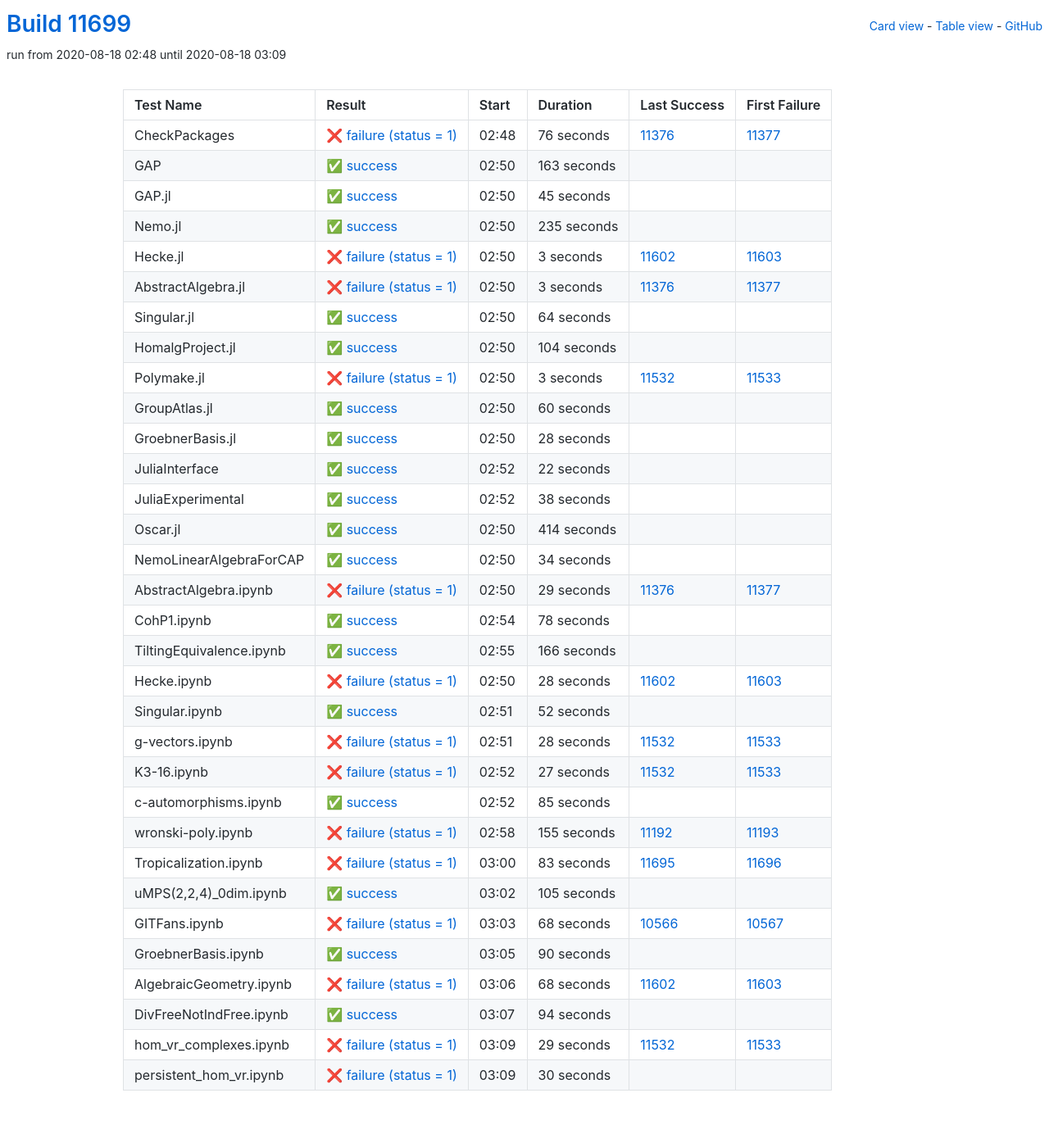
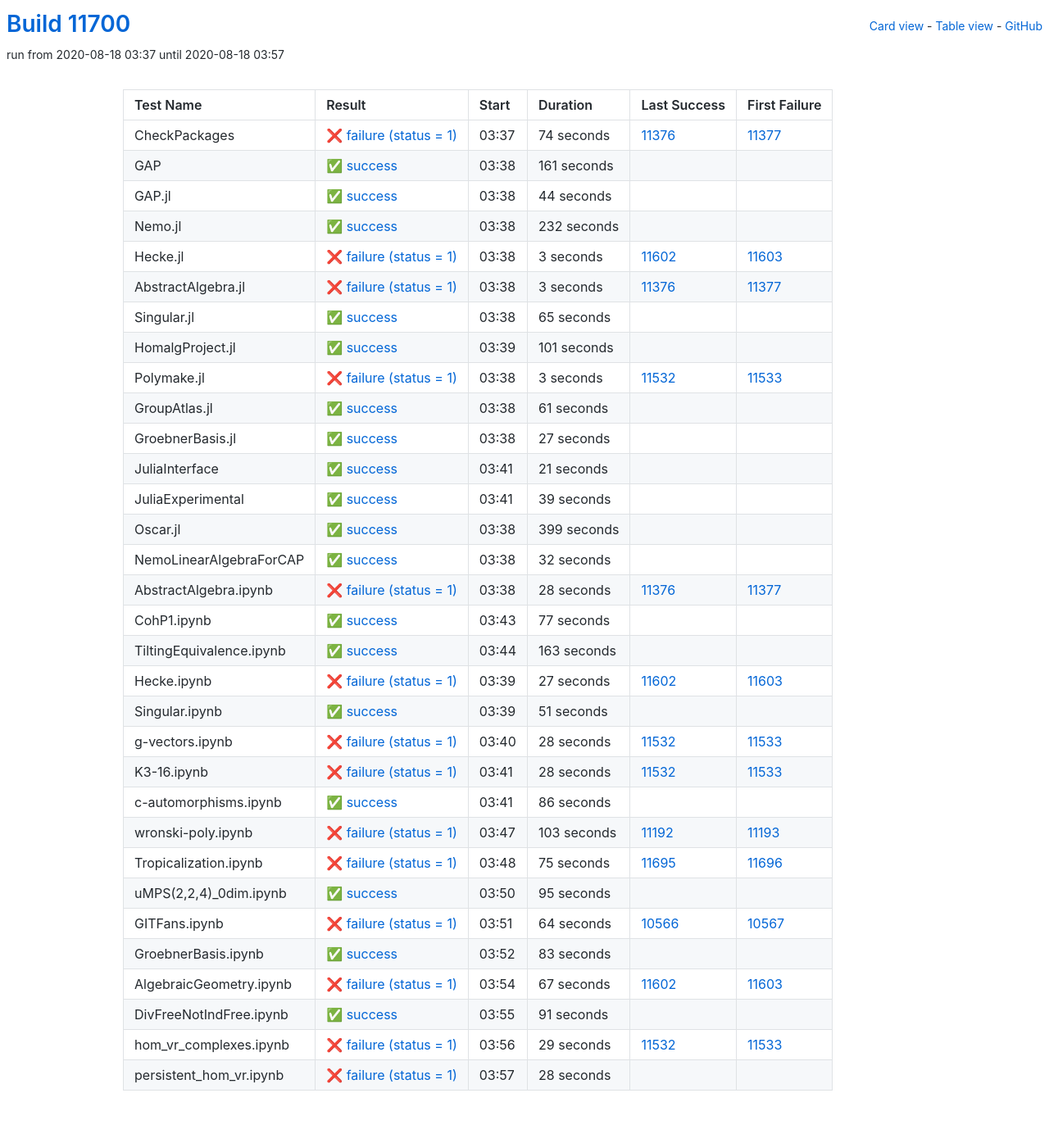
Before and after one commit to oscar-system/oscar-ci-status, a Jekyll site: the page built from table.html, in a window 1280 px wide. Shown: the whole page at 82% size. Built offline with Jekyll 4.4.1, drawn with Linux system fonts in a browser that asks for light colours.

Commit message:
Build #11700

```diff
--- a/_data/ci.yml
+++ b/_data/ci.yml
@@ -1,6 +1,6 @@
 ---
-build: 11699
-build_url: https://oscarci.mathematik.uni-kl.de/job/oscar/11699/
+build: 11700
+build_url: https://oscarci.mathematik.uni-kl.de/job/oscar/11700/
 job: oscar
 organization: oscar-system
 repo: oscar-ci-status
@@ -8,56 +8,56 @@
 tests:
 - name: CheckPackages
   id: checkpackages
-  log: https://oscarci.mathematik.uni-kl.de/job/oscar/11699/artifact/logs/build-11699/CheckPackages.log
-  start: 2020-08-18 02:48
+  log: https://oscarci.mathematik.uni-kl.de/job/oscar/11700/artifact/logs/build-11700/CheckPackages.log
+  start: 2020-08-18 03:37
   success: false
   exitcode: 1
   status: failure
-  duration: 76
+  duration: 74
   last_success: 11376
   last_success_url: https://oscarci.mathematik.uni-kl.de/job/oscar/11376/
   first_failure: 11377
   first_failure_url: https://oscarci.mathematik.uni-kl.de/job/oscar/11377/
 - name: GAP
   id: gap
-  log: https://oscarci.mathematik.uni-kl.de/job/oscar/11699/artifact/logs/build-11699/GAP.log
-  start: 2020-08-18 02:50
+  log: https://oscarci.mathematik.uni-kl.de/job/oscar/11700/artifact/logs/build-11700/GAP.log
+  start: 2020-08-18 03:38
   success: true
   exitcode: 0
   status: success
-  duration: 163
+  duration: 161
   last_success: false
   last_success_url:
   first_failure: false
   first_failure_url:
 - name: GAP.jl
   id: gap-jl
-  log: https://oscarci.mathematik.uni-kl.de/job/oscar/11699/artifact/logs/build-11699/GAP.jl.log
-  start: 2020-08-18 02:50
+  log: https://oscarci.mathematik.uni-kl.de/job/oscar/11700/artifact/logs/build-11700/GAP.jl.log
+  start: 2020-08-18 03:38
   success: true
   exitcode: 0
   status: success
-  duration: 45
+  duration: 44
   last_success: false
   last_success_url:
   first_failure: false
   first_failure_url:
 - name: Nemo.jl
   id: nemo-jl
-  log: https://oscarci.mathematik.uni-kl.de/job/oscar/11699/artifact/logs/build-11699/Nemo.jl.log
-  start: 2020-08-18 02:50
+  log: https://oscarci.mathematik.uni-kl.de/job/oscar/11700/artifact/logs/build-11700/Nemo.jl.log
+  start: 2020-08-18 03:38
   success: true
   exitcode: 0
   status: success
-  duration: 235
+  duration: 232
   last_success: false
   last_success_url:
   first_failure: false
   first_failure_url:
 - name: Hecke.jl
   id: hecke-jl
-  log: https://oscarci.mathematik.uni-kl.de/job/oscar/11699/artifact/logs/build-11699/Hecke.jl.log
-  start: 2020-08-18 02:50
+  log: https://oscarci.mathematik.uni-kl.de/job/oscar/11700/artifact/logs/build-11700/Hecke.jl.log
+  start: 2020-08-18 03:38
   success: false
   exitcode: 1
   status: failure
@@ -68,8 +68,8 @@
   first_failure_url: https://oscarci.mathematik.uni-kl.de/job/oscar/11603/
 - name: AbstractAlgebra.jl
   id: abstractalgebra-jl
-  log: https://oscarci.mathematik.uni-kl.de/job/oscar/11699/artifact/logs/build-11699/AbstractAlgebra.jl.log
-  start: 2020-08-18 02:50
+  log: https://oscarci.mathematik.uni-kl.de/job/oscar/11700/artifact/logs/build-11700/AbstractAlgebra.jl.log
+  start: 2020-08-18 03:38
   success: false
   exitcode: 1
   status: failure
@@ -80,32 +80,32 @@
   first_failure_url: https://oscarci.mathematik.uni-kl.de/job/oscar/11377/
 - name: Singular.jl
   id: singular-jl
-  log: https://oscarci.mathematik.uni-kl.de/job/oscar/11699/artifact/logs/build-11699/Singular.jl.log
-  start: 2020-08-18 02:50
+  log: https://oscarci.mathematik.uni-kl.de/job/oscar/11700/artifact/logs/build-11700/Singular.jl.log
+  start: 2020-08-18 03:38
   success: true
   exitcode: 0
   status: success
-  duration: 64
+  duration: 65
   last_success: false
   last_success_url:
   first_failure: false
   first_failure_url:
 - name: HomalgProject.jl
   id: homalgproject-jl
-  log: https://oscarci.mathematik.uni-kl.de/job/oscar/11699/artifact/logs/build-11699/HomalgProject.jl.log
-  start: 2020-08-18 02:50
+  log: https://oscarci.mathematik.uni-kl.de/job/oscar/11700/artifact/logs/build-11700/HomalgProject.jl.log
+  start: 2020-08-18 03:39
   success: true
   exitcode: 0
   status: success
-  duration: 104
+  duration: 101
   last_success: false
   last_success_url:
   first_failure: false
   first_failure_url:
 - name: Polymake.jl
   id: polymake-jl
-  log: https://oscarci.mathematik.uni-kl.de/job/oscar/11699/artifact/logs/build-11699/Polymake.jl.log
-  start: 2020-08-18 02:50
+  log: https://oscarci.mathematik.uni-kl.de/job/oscar/11700/artifact/logs/build-11700/Polymake.jl.log
+  start: 2020-08-18 03:38
   success: false
   exitcode: 1
   status: failure
@@ -116,140 +116,140 @@
   first_failure_url: https://oscarci.mathematik.uni-kl.de/job/oscar/11533/
 - name: GroupAtlas.jl
   id: groupatlas-jl
-  log: https://oscarci.mathematik.uni-kl.de/job/oscar/11699/artifact/logs/build-11699/GroupAtlas.jl.log
-  start: 2020-08-18 02:50
+  log: https://oscarci.mathematik.uni-kl.de/job/oscar/11700/artifact/logs/build-11700/GroupAtlas.jl.log
+  start: 2020-08-18 03:38
   success: true
   exitcode: 0
   status: success
-  duration: 60
+  duration: 61
   last_success: false
   last_success_url:
   first_failure: false
   first_failure_url:
 - name: GroebnerBasis.jl
   id: groebnerbasis-jl
-  log: https://oscarci.mathematik.uni-kl.de/job/oscar/11699/artifact/logs/build-11699/GroebnerBasis.jl.log
-  start: 2020-08-18 02:50
+  log: https://oscarci.mathematik.uni-kl.de/job/oscar/11700/artifact/logs/build-11700/GroebnerBasis.jl.log
+  start: 2020-08-18 03:38
   success: true
   exitcode: 0
   status: success
-  duration: 28
+  duration: 27
   last_success: false
   last_success_url:
   first_failure: false
   first_failure_url:
 - name: JuliaInterface
   id: juliainterface
-  log: https://oscarci.mathematik.uni-kl.de/job/oscar/11699/artifact/logs/build-11699/JuliaInterface.log
-  start: 2020-08-18 02:52
+  log: https://oscarci.mathematik.uni-kl.de/job/oscar/11700/artifact/logs/build-11700/JuliaInterface.log
+  start: 2020-08-18 03:41
   success: true
   exitcode: 0
   status: success
-  duration: 22
+  duration: 21
   last_success: false
   last_success_url:
   first_failure: false
   first_failure_url:
 - name: JuliaExperimental
   id: juliaexperimental
-  log: https://oscarci.mathematik.uni-kl.de/job/oscar/11699/artifact/logs/build-11699/JuliaExperimental.log
-  start: 2020-08-18 02:52
+  log: https://oscarci.mathematik.uni-kl.de/job/oscar/11700/artifact/logs/build-11700/JuliaExperimental.log
+  start: 2020-08-18 03:41
   success: true
   exitcode: 0
   status: success
-  duration: 38
+  duration: 39
   last_success: false
   last_success_url:
   first_failure: false
   first_failure_url:
 - name: Oscar.jl
   id: oscar-jl
-  log: https://oscarci.mathematik.uni-kl.de/job/oscar/11699/artifact/logs/build-11699/Oscar.jl.log
-  start: 2020-08-18 02:50
+  log: https://oscarci.mathematik.uni-kl.de/job/oscar/11700/artifact/logs/build-11700/Oscar.jl.log
+  start: 2020-08-18 03:38
   success: true
   exitcode: 0
   status: success
-  duration: 414
+  duration: 399
   last_success: false
   last_success_url:
   first_failure: false
   first_failure_url:
 - name: NemoLinearAlgebraForCAP
   id: nemolinearalgebraforcap
-  log: https://oscarci.mathematik.uni-kl.de/job/oscar/11699/artifact/logs/build-11699/NemoLinearAlgebraForCAP.log
-  start: 2020-08-18 02:50
+  log: https://oscarci.mathematik.uni-kl.de/job/oscar/11700/artifact/logs/build-11700/NemoLinearAlgebraForCAP.log
+  start: 2020-08-18 03:38
   success: true
   exitcode: 0
   status: success
-  duration: 34
+  duration: 32
   last_success: false
   last_success_url:
   first_failure: false
   first_failure_url:
 - name: AbstractAlgebra.ipynb
   id: abstractalgebra-ipynb
-  log: https://oscarci.mathematik.uni-kl.de/job/oscar/11699/artifact/logs/build-11699/AbstractAlgebra.ipynb.log
-  start: 2020-08-18 02:50
+  log: https://oscarci.mathematik.uni-kl.de/job/oscar/11700/artifact/logs/build-11700/AbstractAlgebra.ipynb.log
+  start: 2020-08-18 03:38
   success: false
   exitcode: 1
   status: failure
-  duration: 29
+  duration: 28
   last_success: 11376
   last_success_url: https://oscarci.mathematik.uni-kl.de/job/oscar/11376/
   first_failure: 11377
   first_failure_url: https://oscarci.mathematik.uni-kl.de/job/oscar/11377/
 - name: CohP1.ipynb
   id: cohp1-ipynb
-  log: https://oscarci.mathematik.uni-kl.de/job/oscar/11699/artifact/logs/build-11699/CohP1.ipynb.log
-  start: 2020-08-18 02:54
+  log: https://oscarci.mathematik.uni-kl.de/job/oscar/11700/artifact/logs/build-11700/CohP1.ipynb.log
+  start: 2020-08-18 03:43
   success: true
   exitcode: 0
   status: success
-  duration: 78
+  duration: 77
   last_success: false
   last_success_url:
   first_failure: false
   first_failure_url:
 - name: TiltingEquivalence.ipynb
   id: tiltingequivalence-ipynb
-  log: https://oscarci.mathematik.uni-kl.de/job/oscar/11699/artifact/logs/build-11699/TiltingEquivalence.ipynb.log
-  start: 2020-08-18 02:55
+  log: https://oscarci.mathematik.uni-kl.de/job/oscar/11700/artifact/logs/build-11700/TiltingEquivalence.ipynb.log
+  start: 2020-08-18 03:44
   success: true
   exitcode: 0
   status: success
-  duration: 166
+  duration: 163
   last_success: false
   last_success_url:
   first_failure: false
   first_failure_url:
 - name: Hecke.ipynb
   id: hecke-ipynb
-  log: https://oscarci.mathematik.uni-kl.de/job/oscar/11699/artifact/logs/build-11699/Hecke.ipynb.log
-  start: 2020-08-18 02:50
+  log: https://oscarci.mathematik.uni-kl.de/job/oscar/11700/artifact/logs/build-11700/Hecke.ipynb.log
+  start: 2020-08-18 03:39
   success: false
   exitcode: 1
   status: failure
-  duration: 28
+  duration: 27
   last_success: 11602
   last_success_url: https://oscarci.mathematik.uni-kl.de/job/oscar/11602/
   first_failure: 11603
   first_failure_url: https://oscarci.mathematik.uni-kl.de/job/oscar/11603/
 - name: Singular.ipynb
   id: singular-ipynb
-  log: https://oscarci.mathematik.uni-kl.de/job/oscar/11699/artifact/logs/build-11699/Singular.ipynb.log
-  start: 2020-08-18 02:51
+  log: https://oscarci.mathematik.uni-kl.de/job/oscar/11700/artifact/logs/build-11700/Singular.ipynb.log
+  start: 2020-08-18 03:39
   success: true
   exitcode: 0
   status: success
-  duration: 52
+  duration: 51
   last_success: false
   last_success_url:
   first_failure: false
   first_failure_url:
 - name: g-vectors.ipynb
   id: g-vectors-ipynb
-  log: https://oscarci.mathematik.uni-kl.de/job/oscar/11699/artifact/logs/build-11699/g-vectors.ipynb.log
-  start: 2020-08-18 02:51
+  log: https://oscarci.mathematik.uni-kl.de/job/oscar/11700/artifact/logs/build-11700/g-vectors.ipynb.log
+  start: 2020-08-18 03:40
   success: false
   exitcode: 1
   status: failure
@@ -260,116 +260,116 @@
   first_failure_url: https://oscarci.mathematik.uni-kl.de/job/oscar/11533/
 - name: K3-16.ipynb
   id: k3-16-ipynb
-  log: https://oscarci.mathematik.uni-kl.de/job/oscar/11699/artifact/logs/build-11699/K3-16.ipynb.log
-  start: 2020-08-18 02:52
+  log: https://oscarci.mathematik.uni-kl.de/job/oscar/11700/artifact/logs/build-11700/K3-16.ipynb.log
+  start: 2020-08-18 03:41
   success: false
   exitcode: 1
   status: failure
-  duration: 27
+  duration: 28
   last_success: 11532
   last_success_url: https://oscarci.mathematik.uni-kl.de/job/oscar/11532/
   first_failure: 11533
   first_failure_url: https://oscarci.mathematik.uni-kl.de/job/oscar/11533/
 - name: c-automorphisms.ipynb
   id: c-automorphisms-ipynb
-  log: https://oscarci.mathematik.uni-kl.de/job/oscar/11699/artifact/logs/build-11699/c-automorphisms.ipynb.log
-  start: 2020-08-18 02:52
+  log: https://oscarci.mathematik.uni-kl.de/job/oscar/11700/artifact/logs/build-11700/c-automorphisms.ipynb.log
+  start: 2020-08-18 03:41
   success: true
   exitcode: 0
   status: success
-  duration: 85
+  duration: 86
   last_success: false
   last_success_url:
   first_failure: false
   first_failure_url:
 - name: wronski-poly.ipynb
   id: wronski-poly-ipynb
-  log: https://oscarci.mathematik.uni-kl.de/job/oscar/11699/artifact/logs/build-11699/wronski-poly.ipynb.log
-  start: 2020-08-18 02:58
+  log: https://oscarci.mathematik.uni-kl.de/job/oscar/11700/artifact/logs/build-11700/wronski-poly.ipynb.log
+  start: 2020-08-18 03:47
   success: false
   exitcode: 1
   status: failure
-  duration: 155
+  duration: 103
   last_success: 11192
   last_success_url: https://oscarci.mathematik.uni-kl.de/job/oscar/11192/
   first_failure: 11193
   first_failure_url: https://oscarci.mathematik.uni-kl.de/job/oscar/11193/
 - name: Tropicalization.ipynb
   id: tropicalization-ipynb
-  log: https://oscarci.mathematik.uni-kl.de/job/oscar/11699/artifact/logs/build-11699/Tropicalization.ipynb.log
-  start: 2020-08-18 03:00
+  log: https://oscarci.mathematik.uni-kl.de/job/oscar/11700/artifact/logs/build-11700/Tropicalization.ipynb.log
+  start: 2020-08-18 03:48
   success: false
   exitcode: 1
   status: failure
-  duration: 83
+  duration: 75
   last_success: 11695
   last_success_url: https://oscarci.mathematik.uni-kl.de/job/oscar/11695/
   first_failure: 11696
   first_failure_url: https://oscarci.mathematik.uni-kl.de/job/oscar/11696/
 - name: uMPS(2,2,4)_0dim.ipynb
   id: umps-2-2-4-0dim-ipynb
-  log: https://oscarci.mathematik.uni-kl.de/job/oscar/11699/artifact/logs/build-11699/uMPS-2-2-4-_0dim.ipynb.log
-  start: 2020-08-18 03:02
+  log: https://oscarci.mathematik.uni-kl.de/job/oscar/11700/artifact/logs/build-11700/uMPS-2-2-4-_0dim.ipynb.log
+  start: 2020-08-18 03:50
   success: true
   exitcode: 0
   status: success
-  duration: 105
+  duration: 95
   last_success: false
   last_success_url:
   first_failure: false
   first_failure_url:
 - name: GITFans.ipynb
   id: gitfans-ipynb
-  log: https://oscarci.mathematik.uni-kl.de/job/oscar/11699/artifact/logs/build-11699/GITFans.ipynb.log
-  start: 2020-08-18 03:03
+  log: https://oscarci.mathematik.uni-kl.de/job/oscar/11700/artifact/logs/build-11700/GITFans.ipynb.log
+  start: 2020-08-18 03:51
   success: false
   exitcode: 1
   status: failure
-  duration: 68
+  duration: 64
   last_success: 10566
   last_success_url: https://oscarci.mathematik.uni-kl.de/job/oscar/10566/
   first_failure: 10567
   first_failure_url: https://oscarci.mathematik.uni-kl.de/job/oscar/10567/
 - name: GroebnerBasis.ipynb
   id: groebnerbasis-ipynb
-  log: https://oscarci.mathematik.uni-kl.de/job/oscar/11699/artifact/logs/build-11699/GroebnerBasis.ipynb.log
-  start: 2020-08-18 03:05
+  log: https://oscarci.mathematik.uni-kl.de/job/oscar/11700/artifact/logs/build-11700/GroebnerBasis.ipynb.log
+  start: 2020-08-18 03:52
   success: true
   exitcode: 0
   status: success
-  duration: 90
+  duration: 83
   last_success: false
   last_success_url:
   first_failure: false
   first_failure_url:
 - name: AlgebraicGeometry.ipynb
   id: algebraicgeometry-ipynb
-  log: https://oscarci.mathematik.uni-kl.de/job/oscar/11699/artifact/logs/build-11699/AlgebraicGeometry.ipynb.log
-  start: 2020-08-18 03:06
+  log: https://oscarci.mathematik.uni-kl.de/job/oscar/11700/artifact/logs/build-11700/AlgebraicGeometry.ipynb.log
+  start: 2020-08-18 03:54
   success: false
   exitcode: 1
   status: failure
-  duration: 68
+  duration: 67
   last_success: 11602
   last_success_url: https://oscarci.mathematik.uni-kl.de/job/oscar/11602/
   first_failure: 11603
   first_failure_url: https://oscarci.mathematik.uni-kl.de/job/oscar/11603/
 - name: DivFreeNotIndFree.ipynb
   id: divfreenotindfree-ipynb
-  log: https://oscarci.mathematik.uni-kl.de/job/oscar/11699/artifact/logs/build-11699/DivFreeNotIndFree.ipynb.log
-  start: 2020-08-18 03:07
+  log: https://oscarci.mathematik.uni-kl.de/job/oscar/11700/artifact/logs/build-11700/DivFreeNotIndFree.ipynb.log
+  start: 2020-08-18 03:55
   success: true
   exitcode: 0
   status: success
-  duration: 94
+  duration: 91
   last_success: false
   last_success_url:
   first_failure: false
   first_failure_url:
 - name: hom_vr_complexes.ipynb
   id: hom-vr-complexes-ipynb
-  log: https://oscarci.mathematik.uni-kl.de/job/oscar/11699/artifact/logs/build-11699/hom_vr_complexes.ipynb.log
-  start: 2020-08-18 03:09
+  log: https://oscarci.mathematik.uni-kl.de/job/oscar/11700/artifact/logs/build-11700/hom_vr_complexes.ipynb.log
+  start: 2020-08-18 03:56
   success: false
   exitcode: 1
   status: failure
@@ -380,12 +380,12 @@
   first_failure_url: https://oscarci.mathematik.uni-kl.de/job/oscar/11533/
 - name: persistent_hom_vr.ipynb
   id: persistent-hom-vr-ipynb
-  log: https://oscarci.mathematik.uni-kl.de/job/oscar/11699/artifact/logs/build-11699/persistent_hom_vr.ipynb.log
-  start: 2020-08-18 03:09
+  log: https://oscarci.mathematik.uni-kl.de/job/oscar/11700/artifact/logs/build-11700/persistent_hom_vr.ipynb.log
+  start: 2020-08-18 03:57
   success: false
   exitcode: 1
   status: failure
-  duration: 30
+  duration: 28
   last_success: false
   last_success_url:
   first_failure: false
```
Also changed, not shown: README.md.
